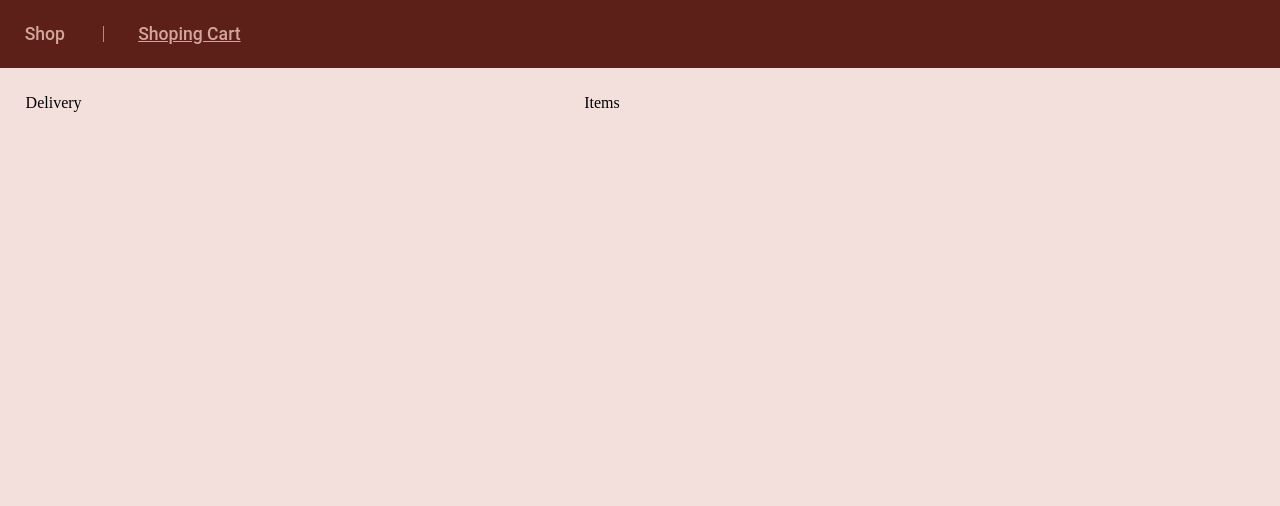
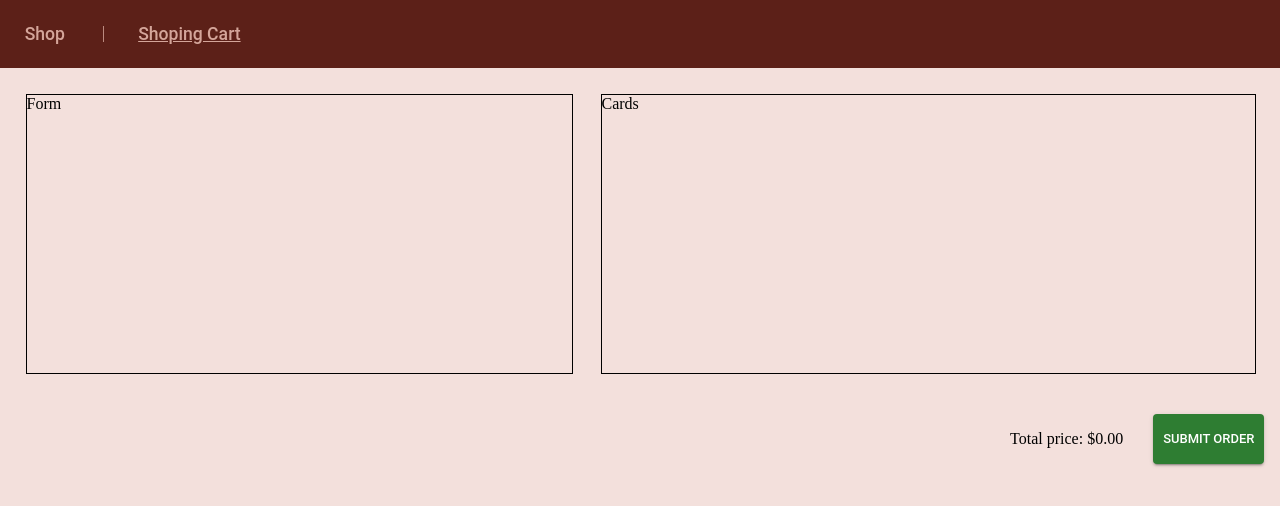
Before and after one commit to NataliaIv90/eliftech-test-delivery-app, a React (Create React App) app: page /cart in a window 1280 px wide. Shown: the top 506 px of the page. Built offline with nearby package versions, Linux system fonts and the light colour scheme.

Commit message:
feat: add footer to cart

```diff
--- a/src/pages/shoppingCart/Cart.js
+++ b/src/pages/shoppingCart/Cart.js
@@ -1,10 +1,16 @@
-import { CartWrapper, DeliveryInfo, ItemsInCart } from './Cart.styled';
+import { CartWrapper } from './Cart.styled';
+import { CartFooter } from './cartFooter/CartFooter';
+import { CartForm } from './cartForm/CartForm';
+import { Cards } from './cards/Cards';
+
+const sendOrder = () => alert('order was sent');
 
 export const Cart = () => {
   return (
     <CartWrapper>
-      <DeliveryInfo>Delivery</DeliveryInfo>
-      <ItemsInCart>Items</ItemsInCart>
+      <CartForm />
+      <Cards />
+      <CartFooter sendOrder={sendOrder} />
     </CartWrapper>
   )
 }
--- a/src/pages/shoppingCart/Cart.styled.js
+++ b/src/pages/shoppingCart/Cart.styled.js
@@ -2,15 +2,9 @@ import { styled } from "@mui/system";
 
 export const CartWrapper = styled('main')({
   display: 'grid',
+  gridTemplateAreas: "'form cards''footer footer'",
+  padding: '2%',
   gridTemplateColumns: '1fr 1.2fr',
-  padding: '2%'
+  gap: '30px',
+  height: '80vh',
 });
-
-export const DeliveryInfo = styled('div')({
-  width: '100%',
-});
-
-export const ItemsInCart = styled('div')({
-  height: '84vh',
-  overflowY: 'scroll',
-})
--- /dev/null
+++ b/src/pages/shoppingCart/cards/Cards.js
@@ -0,0 +1,7 @@
+import { CardsWrapper } from "./Cards.styled";
+
+export const Cards = () => {
+  return (
+    <CardsWrapper>Cards</CardsWrapper>
+  )
+}
--- /dev/null
+++ b/src/pages/shoppingCart/cards/Cards.styled.js
@@ -0,0 +1,7 @@
+import { styled } from "@mui/material";
+
+export const CardsWrapper = styled('div')({
+  gridArea: 'cards',
+  width: '100%',
+  border: '1px solid black',
+})
--- /dev/null
+++ b/src/pages/shoppingCart/cartFooter/CartFooter.js
@@ -0,0 +1,20 @@
+import { Button } from "@mui/material"
+import { CartFooterWrapper } from "./CartFooter.styled"
+
+export const CartFooter = ({ price = 0, sendOrder }) => {
+
+  return (
+    <CartFooterWrapper>
+      <p>
+        <span>Total price: $</span>
+        <span>{price.toFixed(2)}</span>
+      </p>
+      <Button
+        variant="contained"
+        color="success"
+        size="small"
+        onClick={sendOrder}
+      >Submit order</Button>
+    </CartFooterWrapper>
+  );
+}
--- /dev/null
+++ b/src/pages/shoppingCart/cartFooter/CartFooter.styled.js
@@ -0,0 +1,11 @@
+import { styled } from "@mui/material";
+
+export const CartFooterWrapper = styled('div')({
+  gridArea: 'footer',
+  width: '100%',
+  height: 'fit-content',
+  padding: '10px',
+  display: 'flex',
+  justifyContent: 'flex-end',
+  gap: '30px',
+})
--- /dev/null
+++ b/src/pages/shoppingCart/cartForm/CartForm.js
@@ -0,0 +1,7 @@
+import { CartFormWrapper } from './CartForm.styled';
+
+export const CartForm = () => {
+  return (
+    <CartFormWrapper>Form</CartFormWrapper>
+  )
+}
--- /dev/null
+++ b/src/pages/shoppingCart/cartForm/CartForm.styled.js
@@ -0,0 +1,7 @@
+import { styled } from "@mui/material";
+
+export const CartFormWrapper = styled('div')({
+  gridArea: 'form',
+  width: '100%',
+  border: '1px solid black',
+})
```
